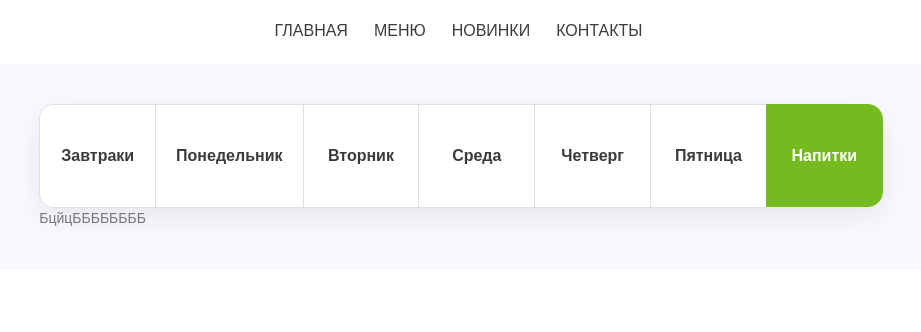
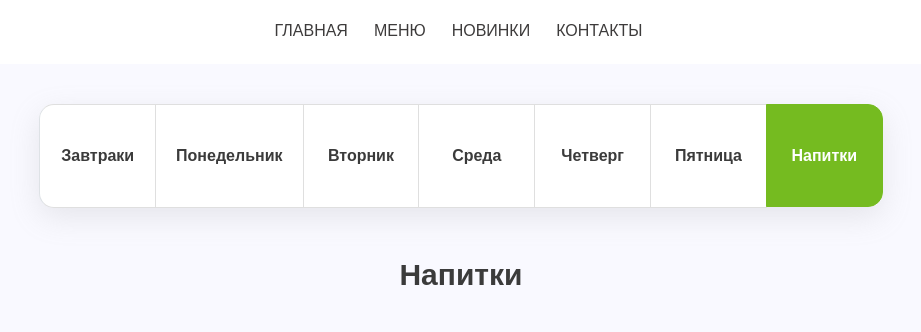
Before and after one commit to Cornholius/stolovaya, a Django app: template main_app/templates/main/mainpage.html in a window 1280 px wide, after a click on "Напитки". Shown: the part 281-613 px from the top of the page, without its empty margins (179-1100 px from the left). Run offline with Django 3.2, Linux system fonts and the light colour scheme; the template is opened without the code that fills it: most values are stand-ins (such as "Sample title", 1, 10 or a date in 2020); parts of the project's set-up code (start-up, migrations or seed data) failed here and were passed over; some libraries are stand-ins or nearby versions.

Commit message:
20.0801.2014
промежуточный

```diff
--- a/main_app/templates/main/mainpage.html
+++ b/main_app/templates/main/mainpage.html
@@ -20,7 +20,7 @@
         </div>
         <div class="col-8">
             <div class="tab-content" id="nav-tabContent">
-                <div class="tab-pane fade show active" id="Breakfast" role="tabpanel" aria-labelledby="Breakfast-list">ААААААААА</div>
+                <div class="tab-pane fade show active" id="Breakfast" role="tabpanel" aria-labelledby="Breakfast-list"></div>
                 <div class="tab-pane fade" id="Monday" role="tabpanel" aria-labelledby="Monday-list">
                     <div class="filters-content">
                         <div class="col-md-12 d-flex flex-wrap justify-content-around">
@@ -271,8 +271,23 @@
                         </div>
                     </div>
                 </div>
-                <div class="tab-pane fade" id="Drinks" role="tabpanel" aria-labelledby="Drinks-list">БцйцББББББББ</div>
-
+                <div class="tab-pane fade" id="Drinks" role="tabpanel" aria-labelledby="Drinks-list">
+                    <div class="filters-content">
+                        <div class="col-md-12 d-flex flex-wrap justify-content-around">
+                            <div class="col-12 d-flex justify-content-center"><h2>Напитки</h2></div>
+                            {% for food in Drinks %}
+                            {% if food.category_id == 11 %}
+                            <div class="single-menu" style="min-width: 390px;">
+                                <div class="title-wrap d-flex justify-content-between">
+                                    <h4>{{food.name}}</h4>
+                                    <h4 class="price">{{food.price}}р.</h4>
+                                </div>
+                            </div>
+                            {% endif %}
+                            {% endfor %}
+                        </div>
+                    </div>
+                </div>
             </div>
         </div>
     </div>
--- a/main_app/views.py
+++ b/main_app/views.py
@@ -15,12 +15,14 @@ class MainPage(TemplateView):
 
     def get(self, request):
         week = Weeks.objects.get(id=1)
-        print(week.days.get(day='Понедельник').food.all())
+        print(week.days.get(day='Завтраки').food.all())
         return render(request, 'main/mainpage.html', {'Monday': week.days.get(day='Понедельник').food.all(),
                                                       'Tuesday': week.days.get(day='Вторник').food.all(),
                                                       'Wednesday': week.days.get(day='Среда').food.all(),
                                                       'Thursday': week.days.get(day='Четверг').food.all(),
-                                                      'Friday': week.days.get(day='Пятница').food.all()})
+                                                      'Friday': week.days.get(day='Пятница').food.all(),
+                                                      'Breakfast': week.days.get(day='Завтраки').food.all(),
+                                                      'Drinks': week.days.get(day='Напитки').food.all()})
 
     def get_context_data(self, **kwargs):
         context = super(MainPage, self).get_context_data(**kwargs)
```
Also changed, not shown: db.sqlite3.
